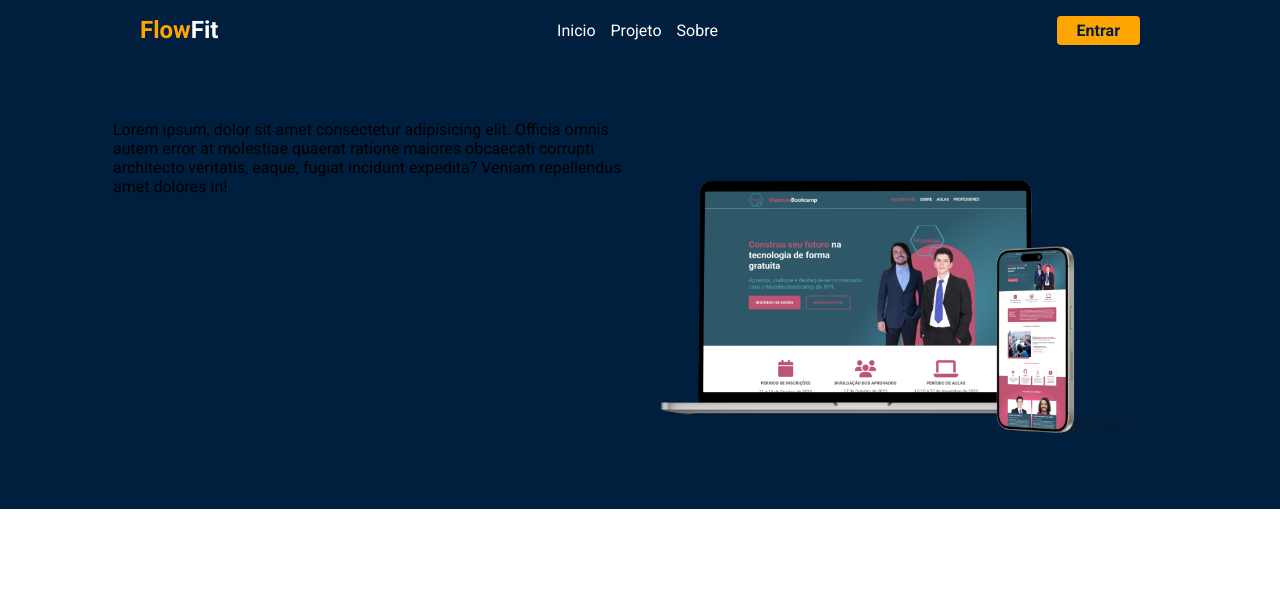
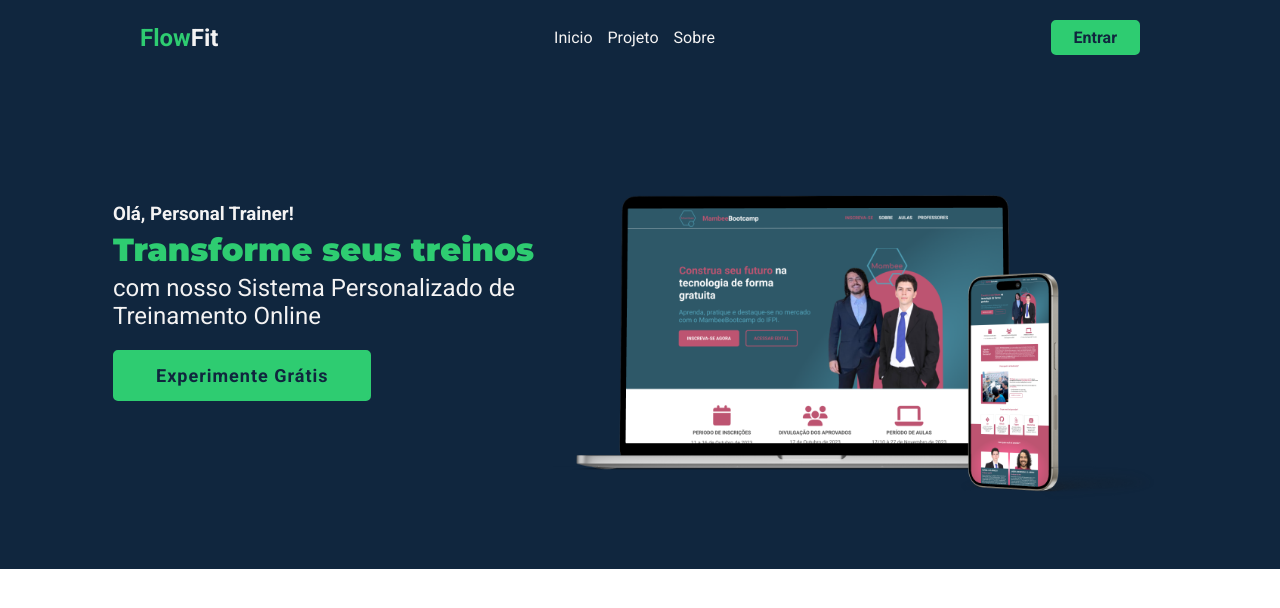
Before and after one commit to rafaluz/TTDS20232-WEB-FRONT-END, a plain HTML site: page CSS/5 - landingpage-flowfit/index.html in a window 1280 px wide. Drawn offline with Linux system fonts and the light colour scheme.

Commit message:
feat: home completa, novas cores

```diff
--- a/CSS/5 - landingpage-flowfit/css/style.css
+++ b/CSS/5 - landingpage-flowfit/css/style.css
@@ -9,12 +9,18 @@
 }
 
 :root {
-    --primary-color: #001F3F;
+    --primary-color: #10263e;
+    --secundary-color: #FFA500;
+    --color-action: #2ECC71;
+    --color-inverse: #f4f3f3;
+    /* --primary-color: #001F3F;
     --secundary-color: #2ECC71;
     --color-background: #F2F2F2;
     --color-action: #FFA500;
-    --color-inverse: #fff;
+    --color-inverse: #f4f3f3; */
     font-family: 'Roboto', sans-serif;
+    /* 1rem = 16px (User Agent) = 100% (User Agent) */
+    font-size: 62.5%; /* 10px */
 }
 
 .color-action {
@@ -22,17 +28,18 @@
 }
 
 body {
-    padding-top: 60px;
+    /* padding-top: 6rem; */
+    font-size: clamp(1.4rem, 1.6rem, 2vh);
 }
 
 .container-fluid {
     width: 100%;
-    padding: 0 15px;
+    padding: 0 1.5rem;
 }
 
 .container {
     width: 80%;
-    max-width: 1200px;
+    max-width: 120rem;
     margin: 0 auto;
     display: flex;
     flex-wrap: wrap;
@@ -46,15 +53,15 @@ body {
     box-sizing: border-box;
     display: flex;
     flex-wrap: wrap;
-    margin-right: -15px;
-    margin-left: -15px;
+    margin-right: -1.5rem;
+    margin-left: -1.5rem;
   }
 
   /* Coluna flexível com padding */
   .col {
     box-sizing: border-box;
     flex: 1 0 0; /* Cresce proporcionalmente, mas não encolhe */
-    padding: 15px;
+    padding: 1.5rem;
   }
 
   /* Colunas para telas grandes */
@@ -111,8 +118,8 @@ body {
 /* ---------- header e navbar ---------- */
 header {
     background-color: var(--primary-color);
-    position: fixed;
-    top: 0;
+    /* position: fixed;
+    top: 0; */
 }
 
 .nav-bar {
@@ -120,12 +127,12 @@ header {
     justify-content: space-between;
     align-items: center;
     color: var(--color-inverse) ;
-    min-height: 60px;
+    min-height: 6rem;
 }
 
 .nav-bar .nav-list {
     display: flex;
-    gap: 15px;
+    gap: 1.5rem;
 }
 
 .nav-bar .nav-list .nav-item .nav-link {
@@ -141,9 +148,9 @@ header {
     content: '';
     position: absolute;
     width: 0%;
-    height: 2px;
+    height: 0.2rem;
     background-color: var(--color-action);
-    bottom: -8px;
+    bottom: -0.8rem;
     left: 0;
     transition: 0.25s;
 }
@@ -152,18 +159,24 @@ header {
     width: 100%;
 }
 
+
 .btn-login {
     background-color: var(--color-action);
+    font-weight: 700;
     color: var(--primary-color);
-    font-weight: 700;
-    padding: 5px 20px;
-    border-radius: 4px;
+    border: 3px solid var(--color-action);
+    padding: 0.5rem 2.0rem;
+    text-align: center;
+    margin: 2rem 0;
+    border-radius: 0.5rem;
+    transition: 0.3s;
 }
 
 .btn-login:hover {
-    color: var(--color-inverse);
-    text-shadow: 0 0 3px var(--primary-color);
-    box-shadow: 0 0 10px var(--color-action);
+    background-color: var(--primary-color);
+    color: var(--color-action);
+    border: 3px solid var(--color-action);
+    box-shadow: 0 0 1rem var(--color-action);
 }
 
 .mobile-nav-icon {
@@ -181,7 +194,6 @@ header {
 /* ---------- fim do header/navbar ---------- */
 
 
-
 /* -------------- responsividade ---------------- */
 /* header/navbar */
 @media only screen and (max-width: 600px) {
@@ -196,18 +208,25 @@ header {
 
     .mobile-nav {
         /* text-align: center; */
-        padding: 30px 0;
+        padding: 3rem 0;
+        background-color: var(--primary-color);
+    }
+
+    .border-gradient {
+        /* width: 100%; */
+        height: 0.2rem;
+        background: linear-gradient(to right, transparent, var(--color-action), transparent);;
     }
 
     .mobile-nav .nav-list {
         display: flex;
         flex-direction: column;
-        gap: 15px;
+        gap: 1.5rem;
         align-items: center;
     }
     .mobile-nav .nav-list .nav-item .nav-link {
         color: var(--color-inverse);
-        margin: 20px 0;
+        margin: 2rem 0;
         position: relative;
         transition: 0.3s;
     }
@@ -219,13 +238,45 @@ header {
     .mobile-nav .btn-login {
         display: block;
         text-align: center;
-        margin-top: 20px;
-        padding: 10px;
+        margin-top: 2rem;
+        padding: 1rem;
     }
 }
 /* fim do header/navbar */
 
-/* seção inicio */
+/* ----------- section home ------------ */
+.home-info {
+    display: flex;
+    flex-direction: column;
+    justify-content: center;
+}
+
+.home-info h1 {
+    color: var(--color-inverse);
+    font-family: 'Montserrat','Roboto',sans-serif;
+    /* padding-right: 10%; */
+    font-size: 3.2rem;
+    font-weight: 900;
+    margin: 0.5rem 0;
+}
+
+.home-info h2 {
+    color: var(--color-inverse);
+    font-weight: 400;
+}
+
+.home-info h3 {
+    color: var(--color-inverse);
+}
+
+.home-info .btn-login {
+    padding: 1.2rem 4rem;
+    width: fit-content;
+    margin-bottom: 4rem;
+    letter-spacing: 0.1rem;
+    font-size: 1.8rem;
+}
+
 
 .img-fluid {
     width: 100%;
@@ -263,6 +314,8 @@ header {
 }
 
 #home .shape-liquid:nth-child(2) {
-    filter: blur(50px);
+    filter: blur(30px);
 
 }
+
+/* ----------- end section home ------------ */
--- a/CSS/5 - landingpage-flowfit/index.html
+++ b/CSS/5 - landingpage-flowfit/index.html
@@ -21,6 +21,7 @@
             <div class="mobile-nav-icon">
                 <img src="img/menu_white_36dp.svg" alt="icone do menu" class="nav-icon" onclick="mobileNavShow()">
             </div>
+
         </nav>
         <div class="mobile-nav">
             <ul class="nav-list">
@@ -30,15 +31,20 @@
             </ul>
             <a href="" class="btn-login">Entrar</a>
         </div>
+
+        <div class="border-gradient"></div>
     </header>
 
     <section id="home" class="container-fluid">
         <div class="container">
             <div class="row">
-                <div class="col-lg-6 col-md-6 home-info">
-                    <p>Lorem ipsum, dolor sit amet consectetur adipisicing elit. Officia omnis autem error at molestiae quaerat ratione maiores obcaecati corrupti architecto veritatis, eaque, fugiat incidunt expedita? Veniam repellendus amet dolores in!</p>
+                <div class="col-lg-5 col-md-5 home-info">
+                    <h3>Olá, Personal Trainer!</h3>
+                    <h1><span class="color-action">Transforme seus treinos</span></H1>
+                    <h2>com nosso Sistema Personalizado de Treinamento Online</h2>
+                    <a href="" class="btn-login">Experimente Grátis</a>
                 </div>
-                <div class="col-lg-6 col-md-6 home-image">
+                <div class="col-lg-7 col-md-7 home-image">
                    <img src="img/sistema-telas-responsivas.png" alt="flowfit em telas responsivas" class="img-fluid">
 
                    <div class="shape-liquid">
```
